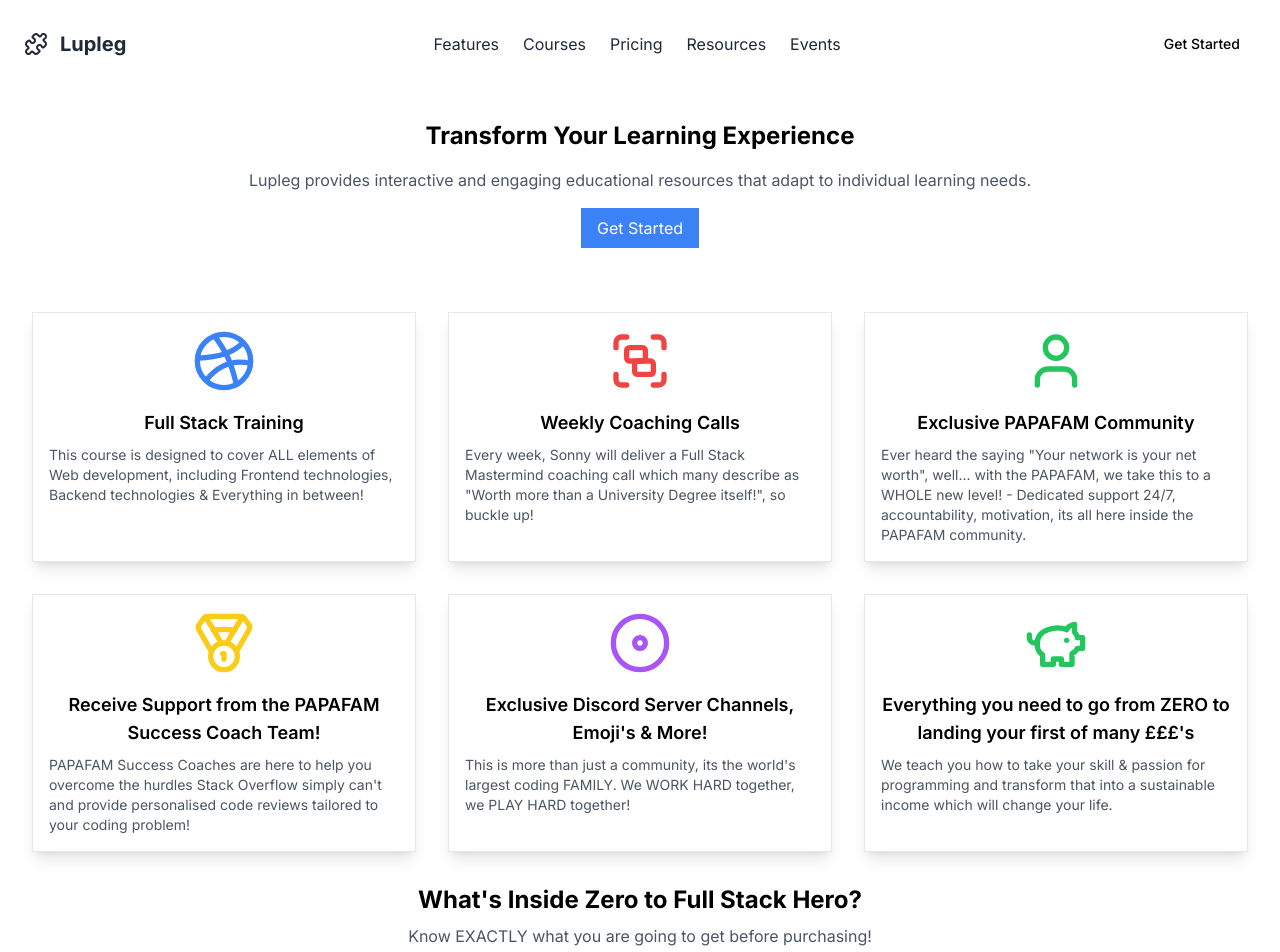
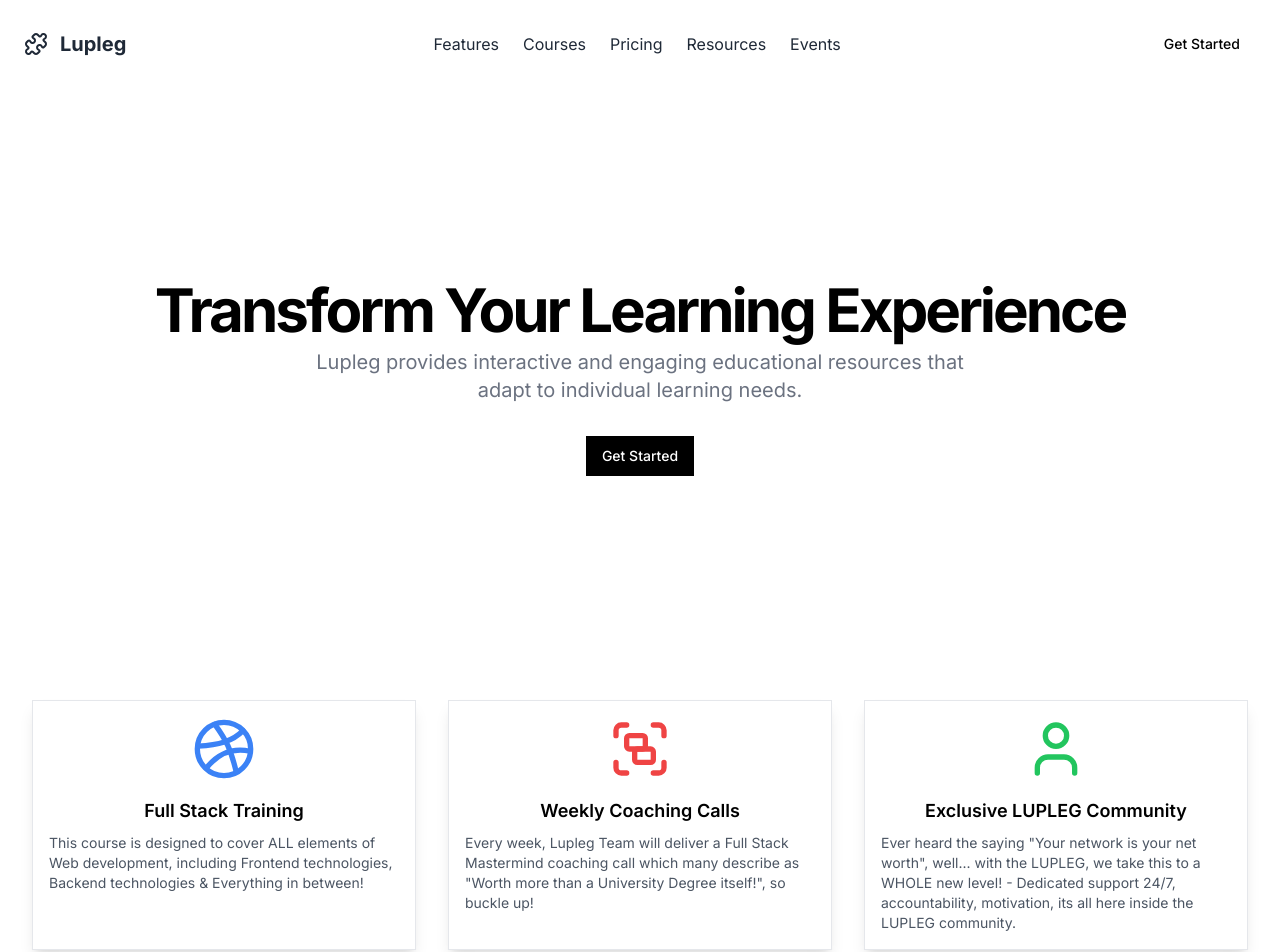
Before and after one commit to Lupleg-dev/React_Tutorials, a Next.js app: page / in a window 1280 px wide. Shown: the top 952 px of the page. Built offline with nearby package versions, Linux system fonts and the light colour scheme.

Commit message:
improved the entire home page

```diff
--- a/app/page.js
+++ b/app/page.js
@@ -1,42 +1,67 @@
-/**
- * v0 by Vercel.
- * @see https://v0.dev/t/3Bdp77unbW6
- */
+import { Button } from "@/components/ui/button";
+
 export default function Component() {
   return (
     <div>
-      <section className="bg-white p-8 text-center">
-        <h2 className="text-2xl font-bold">Transform Your Learning Experience</h2>
-        <p className="mt-4 text-gray-600">
-          Lupleg provides interactive and engaging educational resources that adapt to individual learning needs.
-        </p>
-        <button className="mt-4 px-4 py-2 bg-blue-500 text-white rounded-md">Get Started</button>
+      <section
+        className="w-full py-12 md:py-24 lg:py-32 xl:py-48 bg-cover bg-center"
+        style={{
+          backgroundImage: '"url("/placeholder.svg?height=600&width=800")"',
+        }}
+      >
+        <div className="container px-4 md:px-6">
+          <div className="flex flex-col items-center space-y-4 text-center">
+            <div className="space-y-2">
+              <h1 className="text-3xl font-bold tracking-tighter sm:text-4xl md:text-5xl lg:text-6xl/none">
+                Transform Your Learning Experience
+              </h1>
+              <p className="mx-auto max-w-[700px] text-gray-500 md:text-xl dark:text-gray-400">
+                Lupleg provides interactive and engaging educational resources
+                that adapt to individual learning needs.
+              </p>
+            </div>
+            <div className="space-x-4">
+              <Button className="mt-4 px-4 py-2 bg-black text-white  rounded-md">
+                Get Started
+              </Button>
+            </div>
+          </div>
+        </div>
       </section>
       <div className="bg-white p-8">
         <div className="grid grid-cols-1 md:grid-cols-3 gap-8">
           <div className="border border-gray-200 shadow-lg p-4 rounded-lg">
             <DribbbleIcon className="text-blue-500 w-16 h-16 mx-auto" />
-            <h2 className="mt-4 text-lg font-semibold text-center">Full Stack Training</h2>
+            <h2 className="mt-4 text-lg font-semibold text-center">
+              Full Stack Training
+            </h2>
             <p className="mt-2 text-sm text-gray-600">
-              This course is designed to cover ALL elements of Web development, including Frontend technologies, Backend
-              technologies & Everything in between!
+              This course is designed to cover ALL elements of Web development,
+              including Frontend technologies, Backend technologies & Everything
+              in between!
             </p>
           </div>
           <div className="border border-gray-200 shadow-lg p-4 rounded-lg">
             <GroupIcon className="text-red-500 w-16 h-16 mx-auto" />
-            <h2 className="mt-4 text-lg font-semibold text-center">Weekly Coaching Calls</h2>
+            <h2 className="mt-4 text-lg font-semibold text-center">
+              Weekly Coaching Calls
+            </h2>
             <p className="mt-2 text-sm text-gray-600">
-              Every week, Sonny will deliver a Full Stack Mastermind coaching call which many describe as "Worth more
-              than a University Degree itself!", so buckle up!
+              Every week, Lupleg Team will deliver a Full Stack Mastermind coaching
+              call which many describe as "Worth more than a University Degree
+              itself!", so buckle up!
             </p>
           </div>
           <div className="border border-gray-200 shadow-lg p-4 rounded-lg">
             <UserIcon className="text-green-500 w-16 h-16 mx-auto" />
-            <h2 className="mt-4 text-lg font-semibold text-center">Exclusive PAPAFAM Community</h2>
+            <h2 className="mt-4 text-lg font-semibold text-center">
+              Exclusive LUPLEG Community
+            </h2>
             <p className="mt-2 text-sm text-gray-600">
-              Ever heard the saying "Your network is your net worth", well... with the PAPAFAM, we take this to a WHOLE
-              new level! - Dedicated support 24/7, accountability, motivation, its all here inside the PAPAFAM
-              community.
+              Ever heard the saying "Your network is your net worth", well...
+              with the LUPLEG, we take this to a WHOLE new level! - Dedicated
+              support 24/7, accountability, motivation, its all here inside the
+              LUPLEG community.
             </p>
           </div>
         </div>
@@ -44,11 +69,12 @@ export default function Component() {
           <div className="border border-gray-200 shadow-lg p-4 rounded-lg">
             <MedalIcon className="text-yellow-400 w-16 h-16 mx-auto" />
             <h2 className="mt-4 text-lg font-semibold text-center">
-              Receive Support from the PAPAFAM Success Coach Team!
+              Receive Support from the LUPLEG Success Coach Team!
             </h2>
             <p className="mt-2 text-sm text-gray-600">
-              PAPAFAM Success Coaches are here to help you overcome the hurdles Stack Overflow simply can't and provide
-              personalised code reviews tailored to your coding problem!
+              LUPLEG Success Coaches are here to help you overcome the hurdles
+              Stack Overflow simply can't and provide personalised code reviews
+              tailored to your coding problem!
             </p>
           </div>
           <div className="border border-gray-200 shadow-lg p-4 rounded-lg">
@@ -57,34 +83,42 @@ export default function Component() {
               Exclusive Discord Server Channels, Emoji's & More!
             </h2>
             <p className="mt-2 text-sm text-gray-600">
-              This is more than just a community, its the world's largest coding FAMILY. We WORK HARD together, we PLAY
-              HARD together!
+              This is more than just a community, its the world's largest coding
+              FAMILY. We WORK HARD together, we PLAY HARD together!
             </p>
           </div>
           <div className="border border-gray-200 shadow-lg p-4 rounded-lg">
             <PiggyBankIcon className="text-green-500 w-16 h-16 mx-auto" />
             <h2 className="mt-4 text-lg font-semibold text-center">
-              Everything you need to go from ZERO to landing your first of many £££'s
+              Everything you need to go from Beginner to landing your first of many
+              $$$'s
             </h2>
             <p className="mt-2 text-sm text-gray-600">
-              We teach you how to take your skill & passion for programming and transform that into a sustainable income
-              which will change your life.
+              We teach you how to take your skill & passion for programming and
+              transform that into a sustainable income which will change your
+              life.
             </p>
           </div>
         </div>
         <div className="mt-8">
-          <h2 className="text-2xl font-bold text-center">What's Inside Zero to Full Stack Hero?</h2>
-          <p className="mt-2 text-center text-gray-600">Know EXACTLY what you are going to get before purchasing!</p>
+          <h2 className="text-2xl font-bold text-center">
+            What's Inside Beginner to Full Stack Hero?
+          </h2>
+          <p className="mt-2 text-center text-gray-600">
+            Know EXACTLY what you are going to get before purchasing!
+          </p>
         </div>
         <div className="mt-4">
-          <h3 className="text-xl font-semibold text-center">Zero to Full Stack Hero Modules</h3>
+          <h3 className="text-xl font-semibold text-center">
+          Beginner to Full Stack Hero Modules
+          </h3>
           <p className="mt-1 text-center text-gray-500">
             Additional course content will be released and updated weekly!
           </p>
         </div>
       </div>
     </div>
-  )
+  );
 }
 
 function DiscIcon(props) {
@@ -104,9 +138,8 @@ function DiscIcon(props) {
       <circle cx="12" cy="12" r="10" />
       <circle cx="12" cy="12" r="2" />
     </svg>
-  )
+  );
 }
-
 
 function DribbbleIcon(props) {
   return (
@@ -127,9 +160,8 @@ function DribbbleIcon(props) {
       <path d="M21.75 12.84c-6.62-1.41-12.14 1-16.38 6.32" />
       <path d="M8.56 2.75c4.37 6 6 9.42 8 17.72" />
     </svg>
-  )
+  );
 }
-
 
 function GroupIcon(props) {
   return (
@@ -152,9 +184,8 @@ function GroupIcon(props) {
       <rect width="7" height="5" x="7" y="7" rx="1" />
       <rect width="7" height="5" x="10" y="12" rx="1" />
     </svg>
-  )
+  );
 }
-
 
 function MedalIcon(props) {
   return (
@@ -177,9 +208,8 @@ function MedalIcon(props) {
       <circle cx="12" cy="17" r="5" />
       <path d="M12 18v-2h-.5" />
     </svg>
-  )
+  );
 }
-
 
 function PiggyBankIcon(props) {
   return (
@@ -199,9 +229,8 @@ function PiggyBankIcon(props) {
       <path d="M2 9v1c0 1.1.9 2 2 2h1" />
       <path d="M16 11h0" />
     </svg>
-  )
+  );
 }
-
 
 function UserIcon(props) {
   return (
@@ -220,5 +249,5 @@ function UserIcon(props) {
       <path d="M19 21v-2a4 4 0 0 0-4-4H9a4 4 0 0 0-4 4v2" />
       <circle cx="12" cy="7" r="4" />
     </svg>
-  )
+  );
 }
--- a/app/templates/page.js
+++ b/app/templates/page.js
@@ -53,6 +53,7 @@ export default function Home() {
               </div>
               <div className="space-x-4">
                 <Button>Get Started</Button>
+                <button className="mt-4 px-4 py-2 bg-blue-500 text-white rounded-md">Get Started</button>
               </div>
             </div>
           </div>
```
